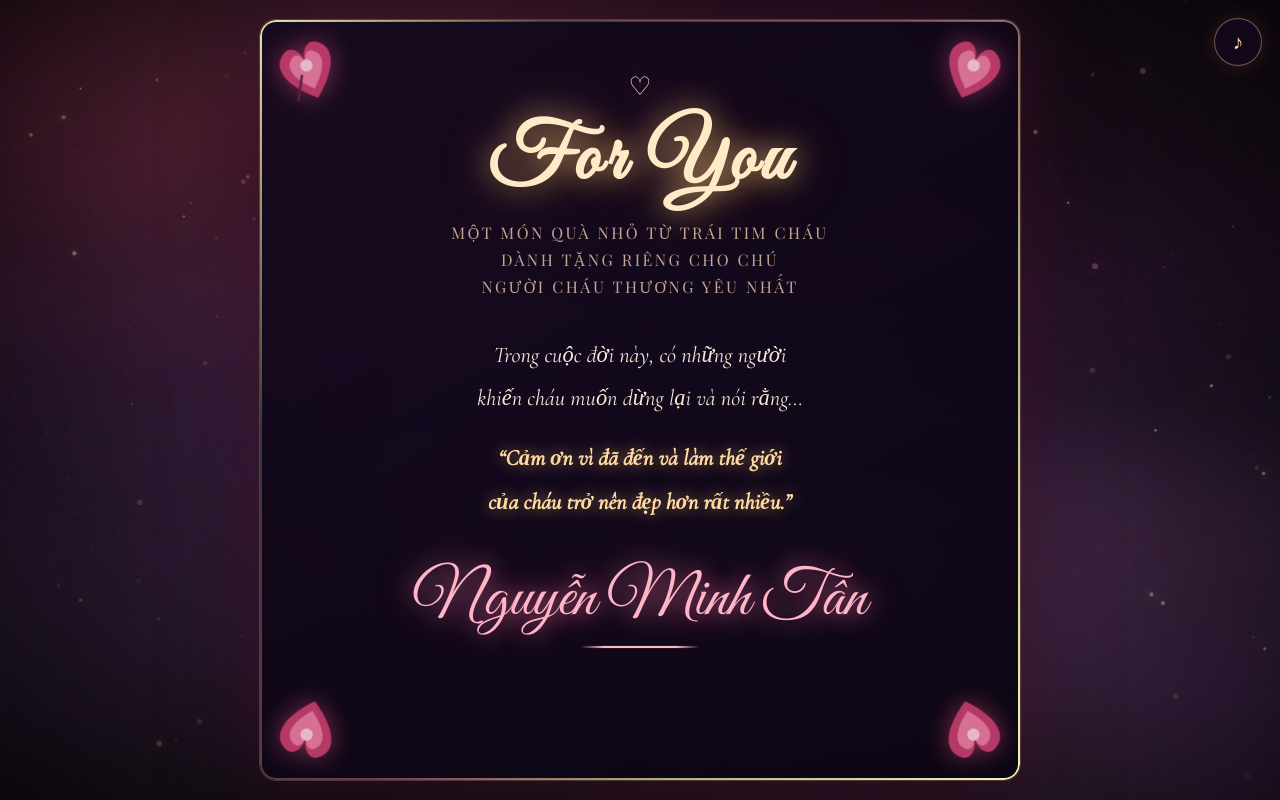
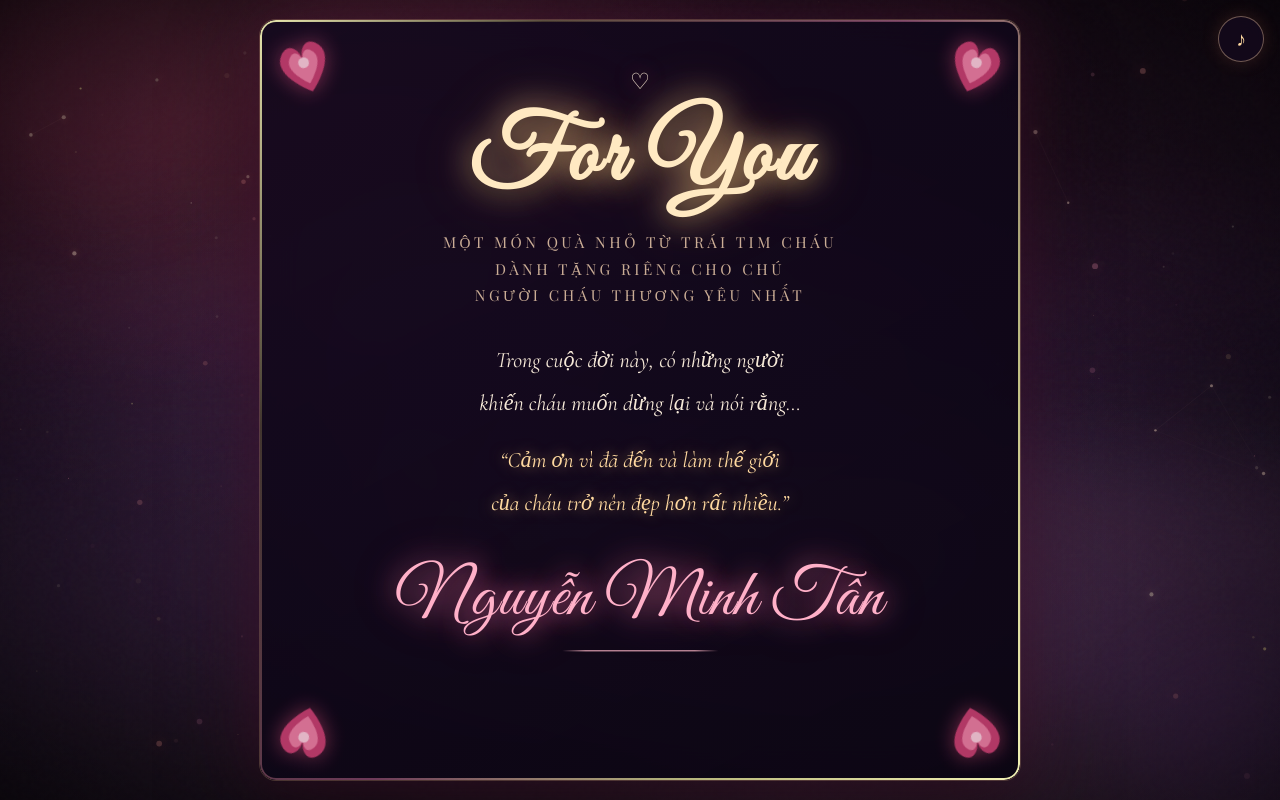
Before and after one commit to dungnnttb02048-tech/m-n-qu-nh-cho-ch-, a plain HTML site: page index.html in a window 1280 px wide. Drawn offline with nearby package versions, Linux system fonts and the light colour scheme; animation ran at ten frames a second; a web font is replaced by a local one.

Commit message:
Update styles and improve HTML structure

```diff
--- a/index.html
+++ b/index.html
@@ -4,7 +4,7 @@
 <meta charset="UTF-8">
 <meta name="viewport" content="width=device-width, initial-scale=1.0, maximum-scale=1.0, user-scalable=no">
 <title>Dành Tặng Nguyễn Minh Tân • Cháu & Chú</title>
-<link href="https://fonts.googleapis.com/css2?family=Playfair+Display:ital,wght@0,400;0,700;1,400&family=Great+Vibes&family=Cormorant+Garamond:ital,wght@0,400;0,600;1,400&display=swap" rel="stylesheet">
+<link href="https://fonts.googleapis.com/css2?family=Great+Vibes&family=Playfair+Display:ital,wght@0,400;0,500;1,400&family=Cormorant+Garamond:ital,wght@0,400;0,500;1,400&display=swap" rel="stylesheet">
 <style>
 *,*::before,*::after{margin:0;padding:0;box-sizing:border-box}
 html,body{height:100%;width:100%;overflow:hidden}
@@ -61,7 +61,7 @@ body{
 }
 
 .card{
-  position:relative;max-width:760px;width:94%;padding:56px 48px 52px;
+  position:relative;max-width:760px;width:94%;padding:52px 40px 48px;
   background:linear-gradient(152deg,rgba(20,9,30,.9),rgba(10,5,18,.94));
   border-radius:16px;
   box-shadow:0 0 0 1px rgba(255,215,150,.2),0 0 70px rgba(175,45,115,.25),0 35px 90px rgba(0,0,0,.7),inset 0 1px 0 rgba(255,230,180,.14);
@@ -86,70 +86,117 @@ body{
 }
 @keyframes lightSweep{0%{left:-70%}35%{left:130%}100%{left:130%}}
 
-.rose{position:absolute;width:82px;height:82px;opacity:.92;filter:drop-shadow(0 0 12px rgba(255,85,140,.5));pointer-events:none}
-.rose.tl{top:6px;left:6px;transform:rotate(-20deg)}
-.rose.tr{top:6px;right:6px;transform:rotate(20deg) scaleX(-1)}
-.rose.bl{bottom:6px;left:6px;transform:rotate(14deg) scaleY(-1)}
-.rose.br{bottom:6px;right:6px;transform:rotate(-14deg) scale(-1)}
+.rose{position:absolute;width:72px;height:72px;opacity:.9;filter:drop-shadow(0 0 10px rgba(255,85,140,.5));pointer-events:none}
+.rose.tl{top:8px;left:8px;transform:rotate(-18deg)}
+.rose.tr{top:8px;right:8px;transform:rotate(18deg) scaleX(-1)}
+.rose.bl{bottom:8px;left:8px;transform:rotate(12deg) scaleY(-1)}
+.rose.br{bottom:8px;right:8px;transform:rotate(-12deg) scale(-1)}
 
-.header-heart{display:inline-block;font-size:1.6rem;margin-bottom:4px;filter:drop-shadow(0 0 10px rgba(255,100,150,.7));animation:heartFloat 3s ease-in-out infinite}
-@keyframes heartFloat{0%,100%{transform:translateY(0)}50%{transform:translateY(-6px)}}
+.header-heart{display:inline-block;font-size:1.4rem;margin-bottom:2px;filter:drop-shadow(0 0 10px rgba(255,100,150,.7));animation:heartFloat 3s ease-in-out infinite}
+@keyframes heartFloat{0%,100%{transform:translateY(0)}50%{transform:translateY(-5px)}}
+
+/* ===== FONT GIỐNG HÌNH ===== */
 .title{
-  font-family:'Great Vibes',cursive;font-size:clamp(3.2rem,10vw,5rem);color:#ffeac8;
-  text-shadow:0 0 28px rgba(255,205,130,.7),0 0 55px rgba(255,155,95,.35),0 8px 20px rgba(0,0,0,.55);
-  letter-spacing:4px;margin-bottom:8px;opacity:0;transform:translateY(32px);
-  animation:fadeRise 1.4s ease-out .6s forwards;
+  font-family:'Great Vibes',cursive;
+  font-size:clamp(3.8rem,11vw,5.8rem);
+  color:#ffe9c2;
+  text-shadow:
+    0 0 30px rgba(255,210,140,.75),
+    0 0 60px rgba(255,160,100,.35),
+    0 6px 18px rgba(0,0,0,.5);
+  letter-spacing:3px;
+  margin-bottom:12px;
+  opacity:0;
+  transform:translateY(30px);
+  animation:fadeRise 1.4s ease-out .5s forwards;
 }
+
 .subtitle{
   font-family:'Playfair Display',serif;
-  font-size:clamp(.82rem,2.1vw,1rem);
-  color:rgba(255,220,185,.75);
-  letter-spacing:2.5px;
+  font-size:clamp(.78rem,2vw,.95rem);
+  color:rgba(255,220,185,.78);
+  letter-spacing:3.5px;
   text-transform:uppercase;
-  line-height:1.7;
-  margin-bottom:32px;
+  line-height:1.75;
+  margin-bottom:30px;
   opacity:0;
-  animation:fadeRise 1.3s ease-out .95s forwards;
+  animation:fadeRise 1.3s ease-out .9s forwards;
 }
-.message{font-size:clamp(1.1rem,2.8vw,1.4rem);line-height:1.95;color:#f6e9d8;max-width:560px;margin:0 auto 20px;font-style:italic;text-align:center}
-.message .line{display:block;opacity:0;transform:translateY(16px)}
-.message .line.visible{animation:fadeRise .95s ease-out forwards}
-.message .highlight{color:#ffd9a0;font-weight:600;text-shadow:0 0 16px rgba(255,205,130,.6)}
+
+.message{
+  font-family:'Cormorant Garamond',serif;
+  font-size:clamp(1.12rem,2.8vw,1.38rem);
+  line-height:1.95;
+  color:#f6e9d8;
+  max-width:540px;
+  margin:0 auto 18px;
+  font-style:italic;
+  text-align:center;
+}
+.message .line{display:block;opacity:0;transform:translateY(14px)}
+.message .line.visible{animation:fadeRise .9s ease-out forwards}
+.message .highlight{
+  color:#ffd9a0;
+  font-weight:500;
+  text-shadow:0 0 14px rgba(255,205,130,.55);
+}
+
 .name{
-  font-family:'Great Vibes',cursive;font-size:clamp(2.6rem,7.5vw,3.8rem);color:#ffb4c8;
-  text-shadow:0 0 22px rgba(255,135,175,.75),0 0 45px rgba(255,95,145,.4);
-  margin:18px auto 26px;opacity:0;transform:scale(.8);
-  animation:nameReveal 1.9s cubic-bezier(.2,.85,.2,1) 3.8s forwards;position:relative;display:inline-block;
+  font-family:'Great Vibes',cursive;
+  font-size:clamp(2.8rem,8vw,4.2rem);
+  color:#ffb0c8;
+  text-shadow:
+    0 0 25px rgba(255,130,175,.8),
+    0 0 50px rgba(255,90,145,.4);
+  margin:14px auto 24px;
+  opacity:0;
+  transform:scale(.82);
+  animation:nameReveal 1.9s cubic-bezier(.2,.85,.2,1) 3.6s forwards;
+  position:relative;
+  display:inline-block;
+  letter-spacing:1px;
 }
 .name::after{
-  content:'';position:absolute;left:50%;bottom:-8px;width:0;height:2px;
-  background:linear-gradient(90deg,transparent,#ffb8c8 20%,#ffb8c8 80%,transparent);
-  transform:translateX(-50%);animation:underlineGrow 1.3s ease-out 4.7s forwards;
+  content:'';
+  position:absolute;
+  left:50%;
+  bottom:-10px;
+  width:0;
+  height:1.5px;
+  background:linear-gradient(90deg,transparent,#ffb8c8 15%,#ffb8c8 85%,transparent);
+  transform:translateX(-50%);
+  animation:underlineGrow 1.3s ease-out 4.6s forwards;
 }
-@keyframes nameReveal{0%{opacity:0;transform:scale(.8)}60%{opacity:1;transform:scale(1.1)}100%{opacity:1;transform:scale(1)}}
-@keyframes underlineGrow{to{width:75%}}
+@keyframes nameReveal{
+  0%{opacity:0;transform:scale(.82)}
+  55%{opacity:1;transform:scale(1.08)}
+  100%{opacity:1;transform:scale(1)}
+}
+@keyframes underlineGrow{to{width:70%}}
+
 .ending{
-  font-size:clamp(.98rem,2.4vw,1.08rem);
+  font-family:'Cormorant Garamond',serif;
+  font-size:clamp(.95rem,2.3vw,1.05rem);
   color:rgba(255,220,195,.78);
-  letter-spacing:.6px;
+  letter-spacing:.5px;
   line-height:1.8;
   margin:0 auto;
   max-width:520px;
   opacity:0;
-  animation:fadeRise 1.5s ease-out 5.1s forwards;
+  animation:fadeRise 1.5s ease-out 5s forwards;
 }
 
-.heart-area{margin-top:42px;opacity:0;animation:fadeRise 1.3s ease-out 5.7s forwards}
-.heart-btn{width:82px;height:82px;border:none;background:transparent;cursor:pointer;position:relative;transition:transform .4s cubic-bezier(.2,.9,.3,1.5)}
-.heart-btn:hover{transform:scale(1.2)}
+.heart-area{margin-top:38px;opacity:0;animation:fadeRise 1.3s ease-out 5.6s forwards}
+.heart-btn{width:78px;height:78px;border:none;background:transparent;cursor:pointer;position:relative;transition:transform .4s cubic-bezier(.2,.9,.3,1.5)}
+.heart-btn:hover{transform:scale(1.18)}
 .heart-btn:active{transform:scale(.9)}
 .heart-btn svg{width:100%;height:100%;filter:drop-shadow(0 0 16px rgba(255,70,125,.8));transition:filter .35s}
-.heart-btn:hover svg{filter:drop-shadow(0 0 30px rgba(255,95,145,1))}
+.heart-btn:hover svg{filter:drop-shadow(0 0 28px rgba(255,95,145,1))}
 .heart-btn svg path{transform-origin:center;animation:heartbeat 1.5s ease-in-out infinite}
 @keyframes heartbeat{0%,100%{transform:scale(1)}14%{transform:scale(1.14)}28%{transform:scale(1)}42%{transform:scale(1.1)}56%{transform:scale(1)}}
-.hint-text{margin-top:16px;font-size:.8rem;color:rgba(255,205,165,.45);letter-spacing:2.5px;opacity:0;animation:fadeRise 1.1s ease-out 6.3s forwards}
+.hint-text{margin-top:14px;font-size:.78rem;color:rgba(255,205,165,.45);letter-spacing:2px;opacity:0;animation:fadeRise 1.1s ease-out 6.2s forwards}
 
-.footer{position:absolute;bottom:16px;left:0;right:0;text-align:center;font-size:.75rem;color:rgba(255,200,160,.32);letter-spacing:3px;z-index:20;opacity:0;animation:fadeRise 1.5s ease-out 6.6s forwards}
+.footer{position:absolute;bottom:14px;left:0;right:0;text-align:center;font-size:.72rem;color:rgba(255,200,160,.32);letter-spacing:2.5px;z-index:20;opacity:0;animation:fadeRise 1.5s ease-out 6.5s forwards}
 @keyframes fadeRise{to{opacity:1;transform:translateY(0)}}
 
 .fly-item{position:fixed;pointer-events:none;z-index:100;will-change:transform,opacity}
@@ -157,24 +204,24 @@ body{
 .petal-piece{position:fixed;pointer-events:none;z-index:98;width:13px;height:17px;border-radius:50% 0 50% 50%;background:linear-gradient(135deg,#ff8fab,#ff5c8a);opacity:.75}
 
 .music-btn{
-  position:fixed;top:18px;right:18px;z-index:50;
-  width:48px;height:48px;border-radius:50%;
+  position:fixed;top:16px;right:16px;z-index:50;
+  width:46px;height:46px;border-radius:50%;
   border:1.5px solid rgba(255,210,170,.4);
   background:rgba(20,10,30,.75);
-  color:#ffd9a0;font-size:1.3rem;
+  color:#ffd9a0;font-size:1.25rem;
   cursor:pointer;display:flex;align-items:center;justify-content:center;
   backdrop-filter:blur(8px);
   transition:all .3s ease;
-  box-shadow:0 0 20px rgba(255,150,100,.15);
+  box-shadow:0 0 18px rgba(255,150,100,.15);
 }
-.music-btn:hover{transform:scale(1.1);border-color:rgba(255,210,170,.7);box-shadow:0 0 28px rgba(255,150,100,.3)}
+.music-btn:hover{transform:scale(1.1);border-color:rgba(255,210,170,.7)}
 .music-btn.playing{animation:musicPulse 1.8s ease-in-out infinite}
-@keyframes musicPulse{0%,100%{box-shadow:0 0 16px rgba(255,150,100,.25)}50%{box-shadow:0 0 28px rgba(255,150,100,.55)}}
+@keyframes musicPulse{0%,100%{box-shadow:0 0 14px rgba(255,150,100,.25)}50%{box-shadow:0 0 26px rgba(255,150,100,.55)}}
 
 .glow-orb{position:absolute;border-radius:50%;pointer-events:none;filter:blur(40px);opacity:.15;z-index:1}
-.orb1{width:280px;height:280px;background:#c94b7a;top:-80px;left:-60px;animation:orbFloat 12s ease-in-out infinite}
-.orb2{width:220px;height:220px;background:#7a3db0;bottom:-50px;right:-40px;animation:orbFloat 14s ease-in-out infinite reverse}
-@keyframes orbFloat{0%,100%{transform:translate(0,0)}50%{transform:translate(30px,20px)}}
+.orb1{width:260px;height:260px;background:#c94b7a;top:-70px;left:-50px;animation:orbFloat 12s ease-in-out infinite}
+.orb2{width:200px;height:200px;background:#7a3db0;bottom:-40px;right:-30px;animation:orbFloat 14s ease-in-out infinite reverse}
+@keyframes orbFloat{0%,100%{transform:translate(0,0)}50%{transform:translate(25px,18px)}}
 
 .ring-pulse{
   position:absolute;border-radius:50%;border:1.5px solid rgba(255,180,200,.35);
@@ -182,14 +229,14 @@ body{
 }
 @keyframes ringExpand{
   0%{width:40px;height:40px;opacity:.6;transform:translate(-50%,-50%) scale(.5)}
-  100%{width:320px;height:320px;opacity:0;transform:translate(-50%,-50%) scale(1.4)}
+  100%{width:300px;height:300px;opacity:0;transform:translate(-50%,-50%) scale(1.4)}
 }
 
 @media(max-width:560px){
-  .card{padding:42px 24px 40px;border-radius:12px}
-  .rose{width:54px;height:54px}
+  .card{padding:40px 22px 38px;border-radius:12px}
+  .rose{width:50px;height:50px}
   .title{letter-spacing:2px}
-  .subtitle{letter-spacing:1.8px;margin-bottom:26px}
+  .subtitle{letter-spacing:2px;margin-bottom:24px}
 }
 </style>
 </head>
@@ -221,7 +268,6 @@ body{
       <path d="M50 90C26 70 10 46 23 30C36 14 50 27 50 44C50 27 64 14 77 30C90 46 74 70 50 90Z" fill="#c43d6e"/>
       <path d="M50 78C36 65 24 48 33 37C42 26 50 35 50 48C50 35 58 26 67 37C76 48 64 65 50 78Z" fill="#e87a9f"/>
       <circle cx="50" cy="48" r="7.5" fill="#f8c8d8"/>
-      <path d="M41 57Q32 74 26 86" stroke="#5c2340" stroke-width="3" fill="none"/>
     </svg>
     <svg class="rose tr" viewBox="0 0 100 100" fill="none">
       <path d="M50 90C26 70 10 46 23 30C36 14 50 27 50 44C50 27 64 14 77 30C90 46 74 70 50 90Z" fill="#c43d6e"/>
@@ -251,7 +297,7 @@ body{
     <div class="message" id="messageBox">
       <span class="line">Trong cuộc đời này, có những người</span>
       <span class="line">khiến cháu muốn dừng lại và nói rằng…</span>
-      <span class="line" style="margin-top:16px"><span class="highlight">“Cảm ơn vì đã đến và làm thế giới</span></span>
+      <span class="line" style="margin-top:14px"><span class="highlight">“Cảm ơn vì đã đến và làm thế giới</span></span>
       <span class="line"><span class="highlight">của cháu trở nên đẹp hơn rất nhiều.”</span></span>
     </div>
 
@@ -302,9 +348,7 @@ body{
         musicBtn.textContent = '♫';
         musicBtn.classList.add('playing');
         musicBtn.title = 'Tắt nhạc';
-      }).catch(err=>{
-        console.log('Play bị chặn, chờ user click:', err);
-      });
+      }).catch(()=>{});
     }
   }
 
@@ -317,22 +361,14 @@ body{
   }
 
   function toggleMusic(){
-    if(isPlaying){
-      pauseMusic();
-    } else {
-      playMusic();
-    }
+    if(isPlaying) pauseMusic();
+    else playMusic();
   }
 
-  music.addEventListener('loadedmetadata', ()=>{
-    skipTo30();
-  });
+  music.addEventListener('loadedmetadata', skipTo30);
+  music.addEventListener('canplay', skipTo30);
 
-  music.addEventListener('canplay', ()=>{
-    skipTo30();
-  });
-
-  musicBtn.addEventListener('click', (e)=>{
+  musicBtn.addEventListener('click', e=>{
     e.stopPropagation();
     toggleMusic();
   });
@@ -491,9 +527,9 @@ body{
 
   function initParticles(){
     particles=[]; stars=[]; softHearts=[]; meteors=[];
-    for(let i=0;i<130;i++) particles.push(new DustParticle());
-    for(let i=0;i<55;i++) stars.push(new Star());
-    for(let i=0;i<16;i++) softHearts.push(new SoftHeart());
+    for(let i=0;i<120;i++) particles.push(new DustParticle());
+    for(let i=0;i<50;i++) stars.push(new Star());
+    for(let i=0;i<14;i++) softHearts.push(new SoftHeart());
     for(let i=0;i<3;i++) meteors.push(new Meteor());
     constellation = new Constellation();
   }
@@ -516,7 +552,7 @@ body{
   animate();
 
   const lines = document.querySelectorAll('.message .line');
-  lines.forEach((line,i)=> setTimeout(()=>line.classList.add('visible'), 1450+i*520));
+  lines.forEach((line,i)=> setTimeout(()=>line.classList.add('visible'), 1400+i*500));
 
   const palette = ['#ff5c8a','#ff8fab','#ffb3c6','#ffd0e0','#ffe0b2','#ffcc80','#ff9ecd','#ff7eb3','#ffd6a5','#ffb4a2'];
 
@@ -653,8 +689,6 @@ body{
     }
     if(e.key==='m'||e.key==='M') toggleMusic();
   });
-
-  console.log('%c♥ Dành tặng Nguyễn Minh Tân – Cháu & Chú ♥','color:#ff8fab;font-size:14px;font-family:serif');
 })();
 </script>
 </body>
```
